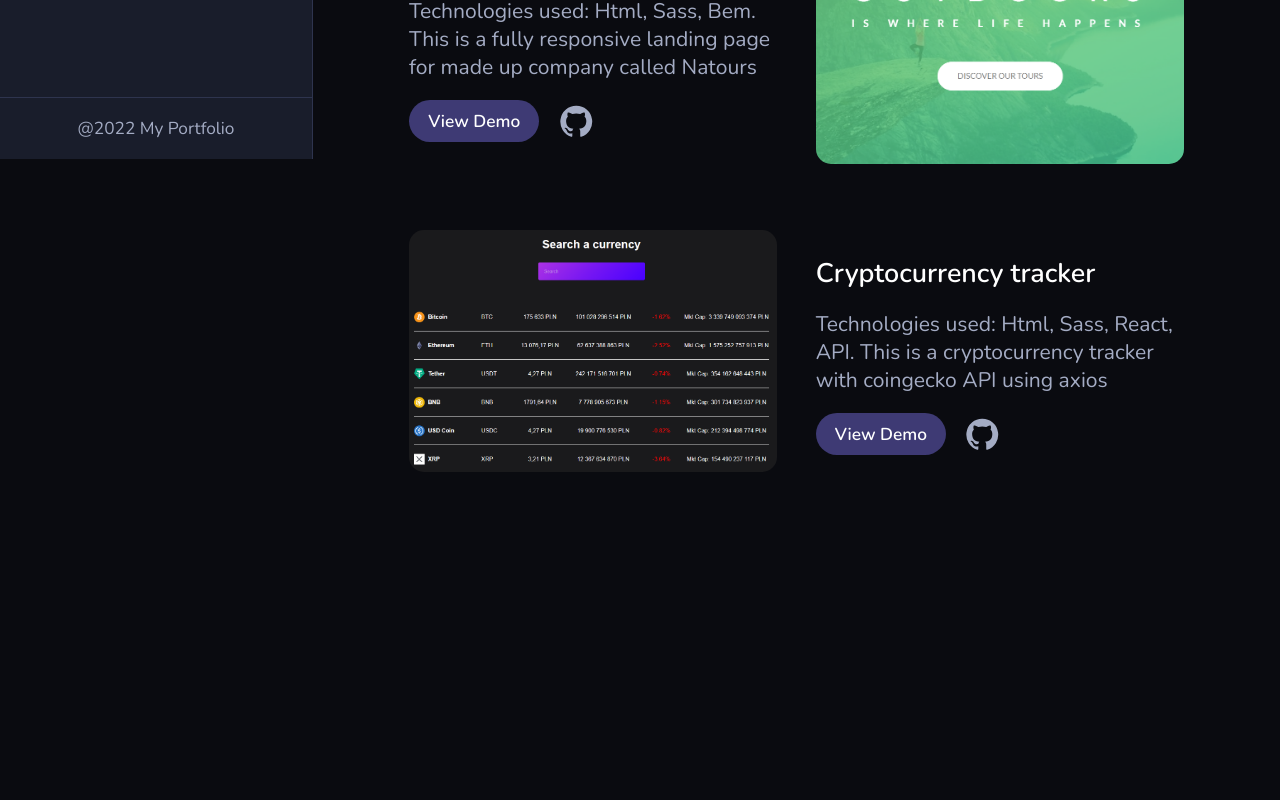
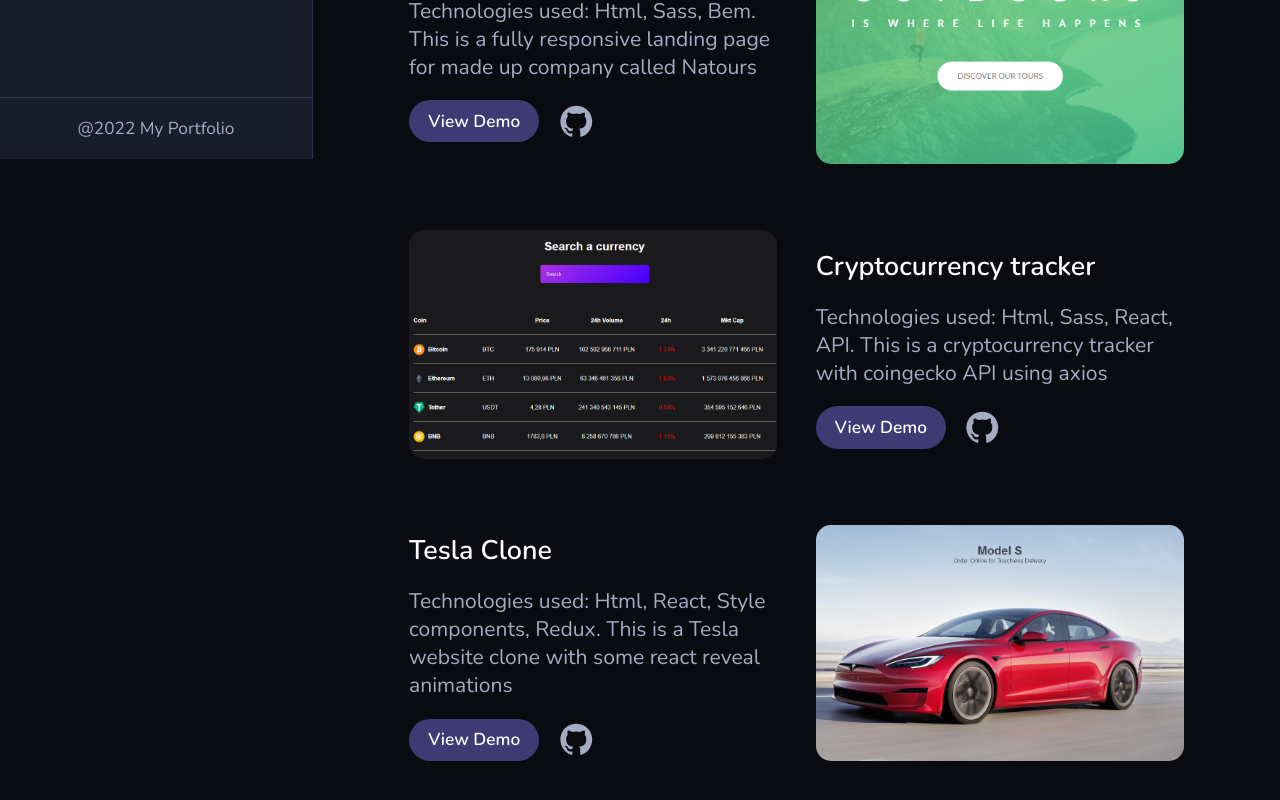
Before and after one commit to musikhood/portfolio-rb, a React (Create React App) app: page /#/projects in a window 1280 px wide. Shown: the part 641-1441 px from the top of the page. Before the commit the page ends 1188 px from the top, so only its background shows below. Built offline with nearby package versions, Linux system fonts and the light colour scheme.

Commit message:
Add projects

```diff
--- a/src/data/projects.js
+++ b/src/data/projects.js
@@ -1,6 +1,7 @@
 import TodoAppImage from "../img/TodoApp.png";
 import NatoursImage from "../img/Natours.png";
 import CryptoImage from "../img/Crypto.png";
+import TeslaImage from "../img/Tesla-clone.png";
 const projects = [
   {
     id: 1,
@@ -32,6 +33,16 @@
     ghlink: "https://github.com/musikhood/Cryptocurrency-tracker",
     demolink: "https://musikhood.github.io/Cryptocurrency-tracker/",
   },
+  {
+    id: 4,
+    title: "Tesla Clone",
+    description:
+      "Technologies used: Html, React, Style components, Redux. This is a Tesla website clone with some react reveal animations",
+    image: TeslaImage,
+    reverse: true,
+    ghlink: "https://github.com/musikhood/Tesla-clone",
+    demolink: "https://musikhood.github.io/Tesla-clone/",
+  },
 ];
 
 export default projects;
```
Also changed, not shown: src/img/Crypto.png, src/img/Tesla-clone.png (added).
